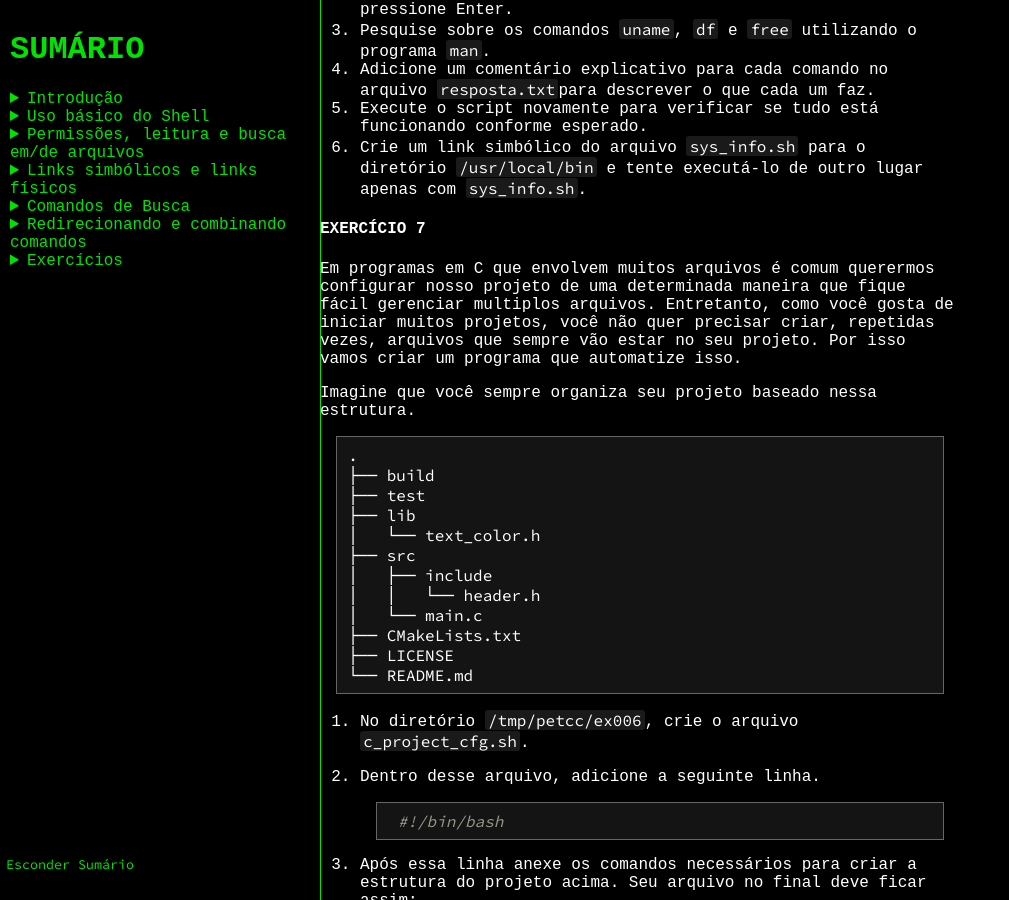
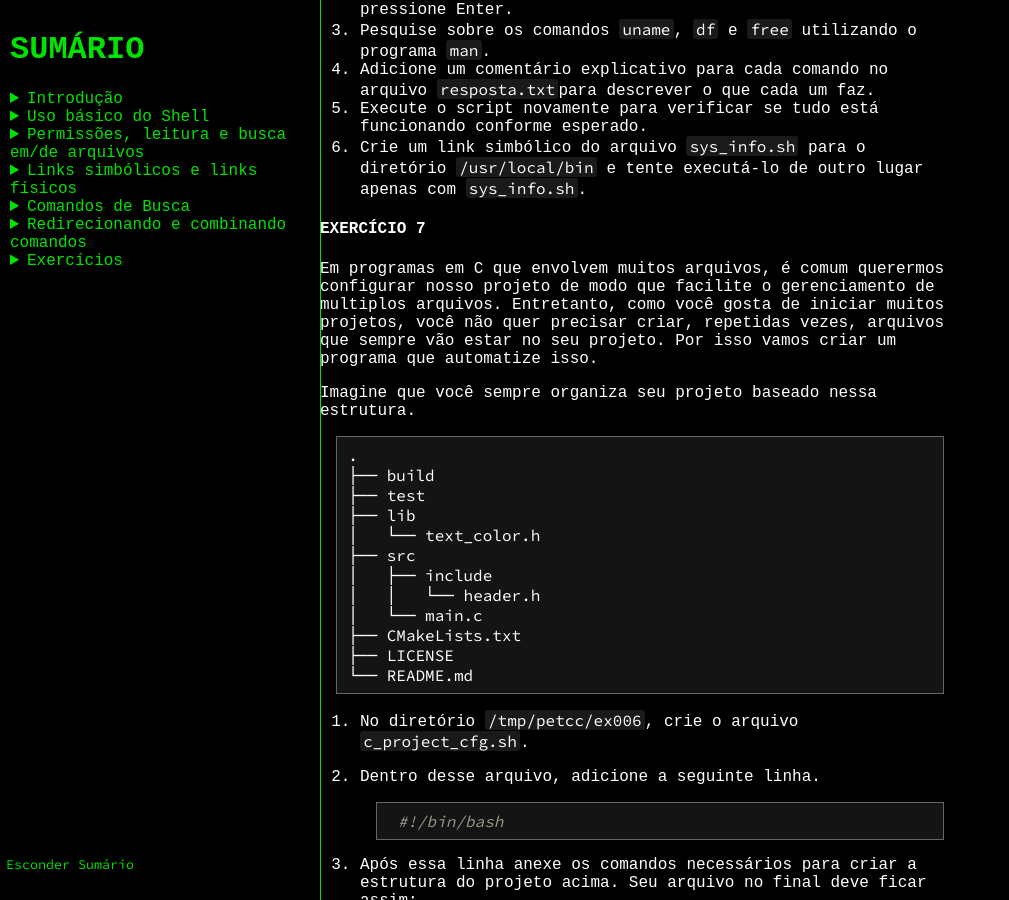
Before and after one commit to PETCC-UFRN/minicurso-linux-git, a Jekyll site: the page built from primeiroDia.md, in a window 1280 px wide and 900 px high, scrolled down 25344 px. Shown: the whole window, without its empty margins (0-1009 px from the left). Built offline with Jekyll 4.4.1, drawn with Linux system fonts in a browser that asks for light colours; some of the changed text lies outside the part shown.

Commit message:
corrigindo texto dos exercícios

```diff
--- a/primeiroDia.md
+++ b/primeiroDia.md
@@ -1032,7 +1032,7 @@
 
 #### Exercício 1
 
-1. Crie um diretório, com o nome que preferir, dentro desse diretório, crie três arquivos e três pastas com quaisquer nomes contendo números. Em seguida, coloque o arquivo com menor número dentro da pasta com menor número e assim em diante.
+1. Crie um diretório com o nome que preferir e, dentro desse diretório, crie três arquivos e três pastas com quaisquer nomes contendo números. Em seguida, coloque o arquivo com menor número dentro da pasta com menor número e assim em diante.
 2. Escreva a sequência de comandos usada no arquivo `/tmp/petcc/ex002/answer.sh`.
 
 #### Exercício 2
@@ -1090,7 +1090,7 @@
 
 #### Exercício 7
 
-Em programas em C que envolvem muitos arquivos é comum querermos configurar nosso projeto de uma determinada maneira que fique fácil gerenciar multiplos arquivos. Entretanto, como você gosta de iniciar muitos projetos, você não quer precisar criar, repetidas vezes, arquivos que sempre vão estar no seu projeto. Por isso vamos criar um programa que automatize isso.
+Em programas em C que envolvem muitos arquivos, é comum querermos configurar nosso projeto de modo que facilite o gerenciamento de multiplos arquivos. Entretanto, como você gosta de iniciar muitos projetos, você não quer precisar criar, repetidas vezes, arquivos que sempre vão estar no seu projeto. Por isso vamos criar um programa que automatize isso.
 
 Imagine que você sempre organiza seu projeto baseado nessa estrutura.
 
```
